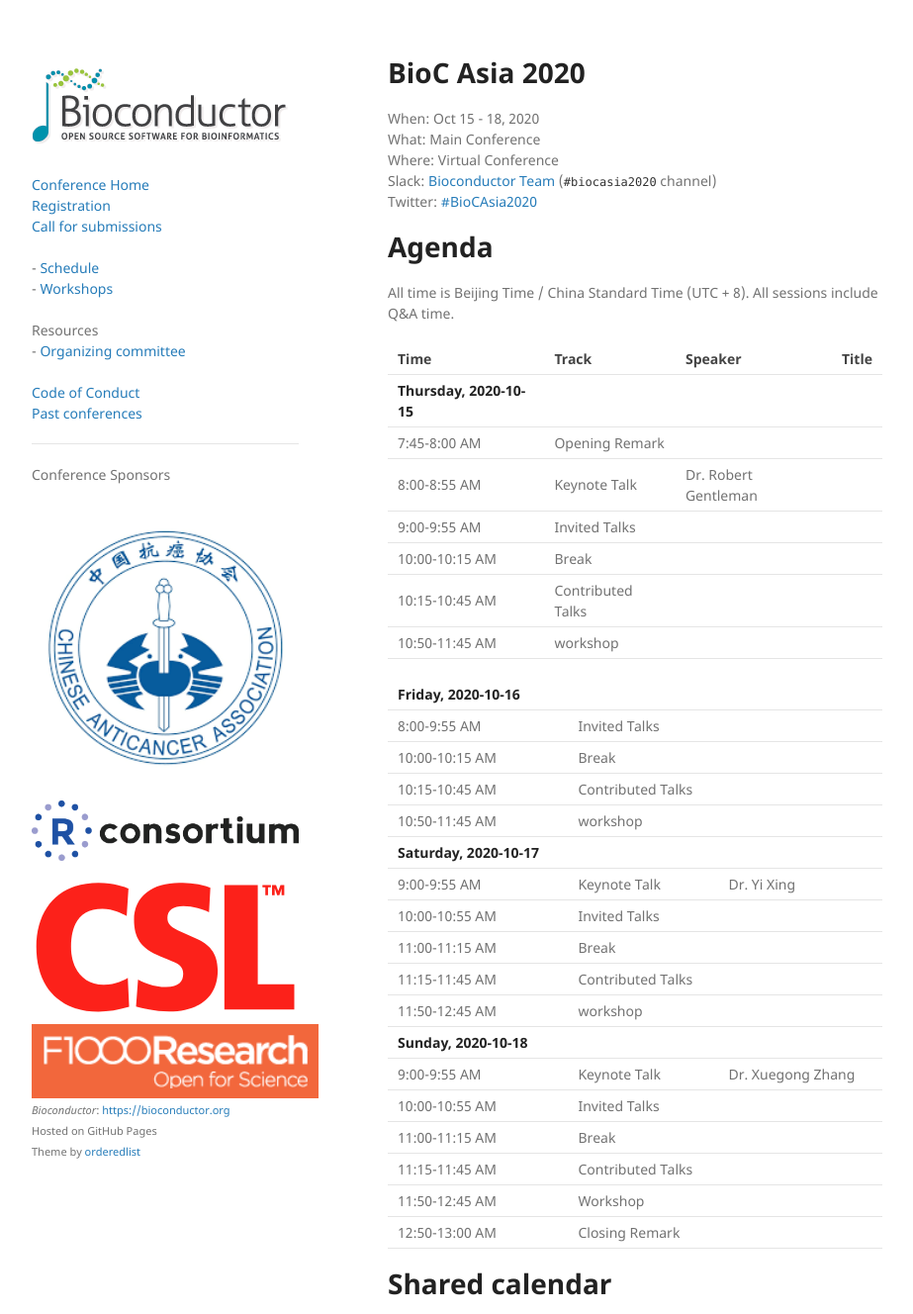
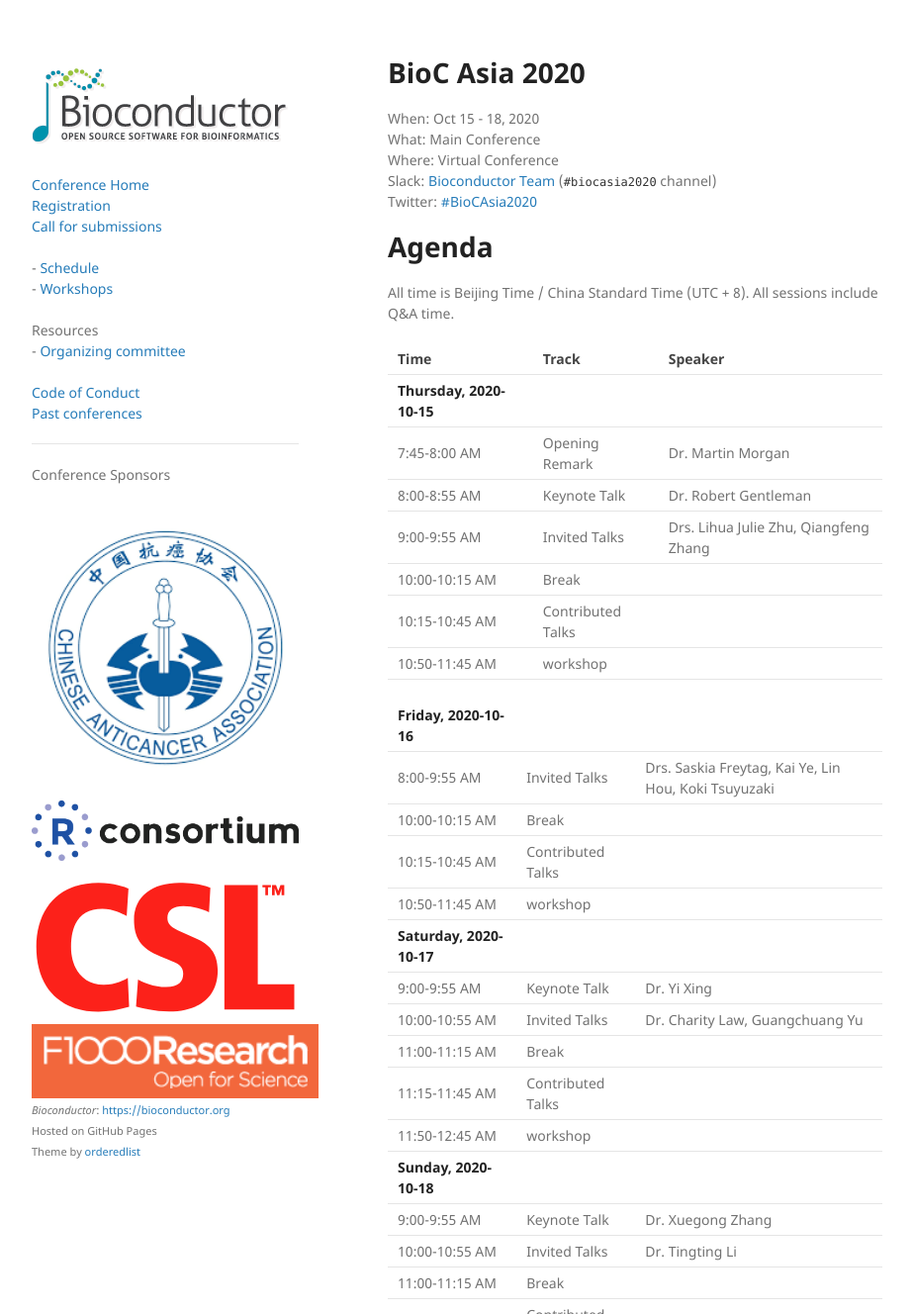
Before and after one commit to Bioconductor/BiocAsia2020, a Jekyll site: the page built from docs/schedule.md, in a window 1280 px wide and 1400 px high, cut to the strip 0-1328 px from the top of the window. Shown: the whole strip at 99% size, without its empty margins (178-1101 px from the left). Built offline with Jekyll 4.4.1, drawn with Linux system fonts in a browser that asks for light colours.

Commit message:
update static calendar

```diff
--- a/docs/schedule.md
+++ b/docs/schedule.md
@@ -9,34 +9,34 @@ layout: default
 All time is Beijing Time / China Standard Time (UTC + 8).
 All sessions include Q&A time.
 
-| Time                     | Track    | Speaker | Title                        |
-|--------------------------|----------|----------------------------------------|
+| Time                     | Track    | Speaker
+|--------------------------|----------|---------
 | **Thursday, 2020-10-15** |          |
-| 7:45-8:00 AM           | Opening Remark |
-| 8:00-8:55 AM           | Keynote Talk   | Dr. Robert Gentleman |
-| 9:00-9:55 AM           | Invited Talks  | |
-| 10:00-10:15 AM         | Break          | |
-| 10:15-10:45 AM         | Contributed Talks | |
-| 10:50-11:45 AM         | workshop       | |
+| 7:45-8:00 AM           | Opening Remark | Dr. Martin Morgan
+| 8:00-8:55 AM           | Keynote Talk   | Dr. Robert Gentleman
+| 9:00-9:55 AM           | Invited Talks  | Drs. Lihua Julie Zhu, Qiangfeng Zhang
+| 10:00-10:15 AM         | Break          |
+| 10:15-10:45 AM         | Contributed Talks |
+| 10:50-11:45 AM         | workshop       |
 
 | **Friday, 2020-10-16**   |          |
-| 8:00-9:55 AM           | Invited Talks  | |
-| 10:00-10:15 AM         | Break          | |
-| 10:15-10:45 AM         | Contributed Talks | |
-| 10:50-11:45 AM         | workshop       | |
+| 8:00-9:55 AM           | Invited Talks  | Drs. Saskia Freytag, Kai Ye, Lin Hou, Koki Tsuyuzaki
+| 10:00-10:15 AM         | Break          |
+| 10:15-10:45 AM         | Contributed Talks |
+| 10:50-11:45 AM         | workshop       |
 | **Saturday, 2020-10-17** |          |
-| 9:00-9:55 AM           | Keynote Talk   | Dr. Yi Xing |
-| 10:00-10:55 AM           | Invited Talks  | |
-| 11:00-11:15 AM         | Break          | |
-| 11:15-11:45 AM         | Contributed Talks | |
-| 11:50-12:45 AM         | workshop       | |
+| 9:00-9:55 AM           | Keynote Talk   | Dr. Yi Xing
+| 10:00-10:55 AM           | Invited Talks  | Dr. Charity Law, Guangchuang Yu
+| 11:00-11:15 AM         | Break          |
+| 11:15-11:45 AM         | Contributed Talks |
+| 11:50-12:45 AM         | workshop       |
 | **Sunday, 2020-10-18**   |          |
-| 9:00-9:55 AM           | Keynote Talk   | Dr. Xuegong Zhang |
-| 10:00-10:55 AM         | Invited Talks  | |
-| 11:00-11:15 AM         | Break          | |
-| 11:15-11:45 AM         | Contributed Talks | |
-| 11:50-12:45 AM         | Workshop       | |
-| 12:50-13:00 AM         | Closing Remark | |
+| 9:00-9:55 AM           | Keynote Talk   | Dr. Xuegong Zhang
+| 10:00-10:55 AM         | Invited Talks  | Dr. Tingting Li
+| 11:00-11:15 AM         | Break          |
+| 11:15-11:45 AM         | Contributed Talks |
+| 11:50-12:45 AM         | Workshop       |
+| 12:50-13:00 AM         | Closing Remark |
 
 # Shared calendar
 <iframe src="https://teamup.com/ks8z1bgro22peqx8e8?showLogo=0&showSearch=1&showProfileAndInfo=0&showSidepanel=1&disableSidepanel=0&showTitle=0&showViewSelector=1&showMenu=1&showAgendaHeader=1&showAgendaDetails=0&showYearViewHeader=1" width="100%" height="800px" style="border: 1px solid #cccccc" frameborder="0"></iframe>
```
